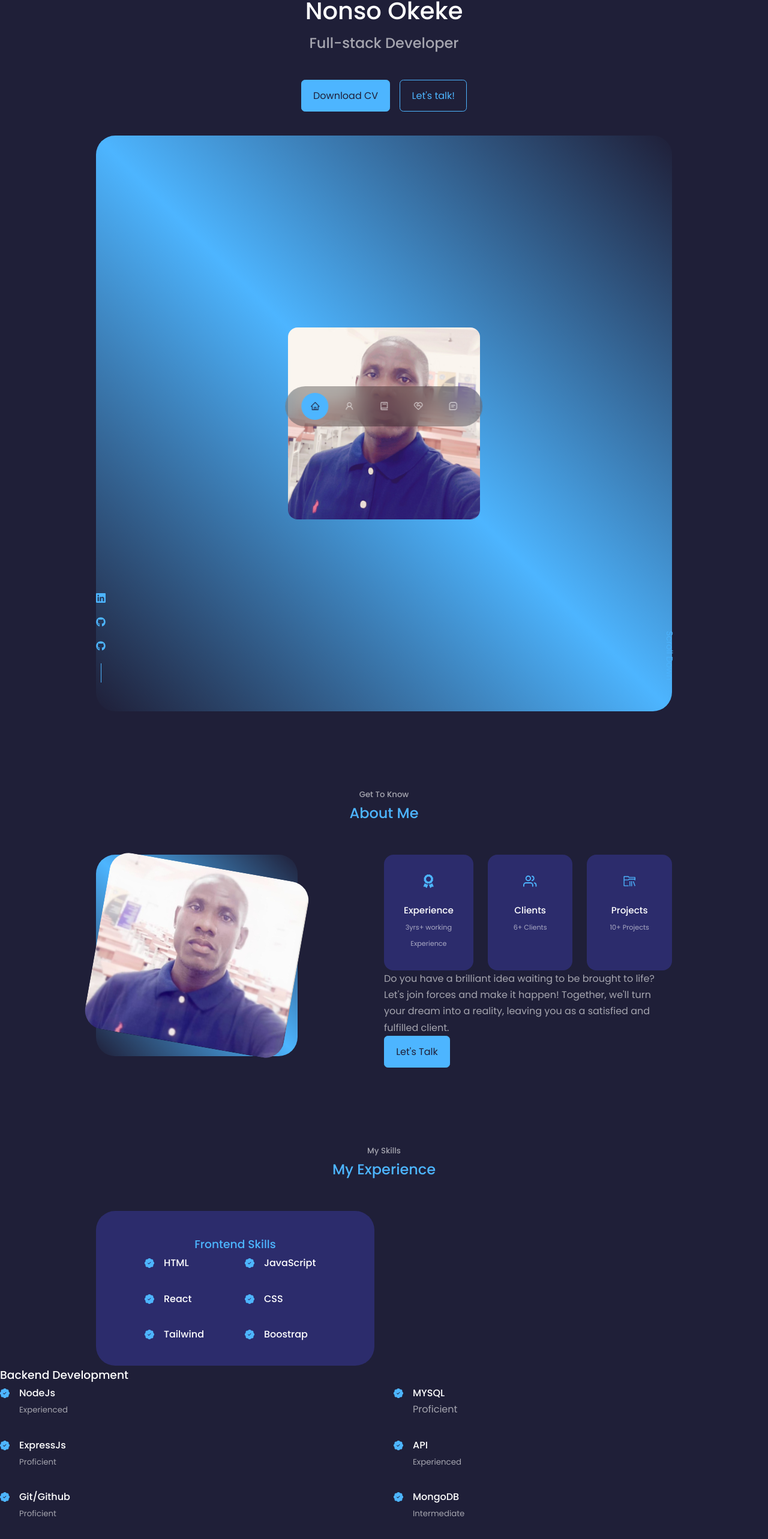
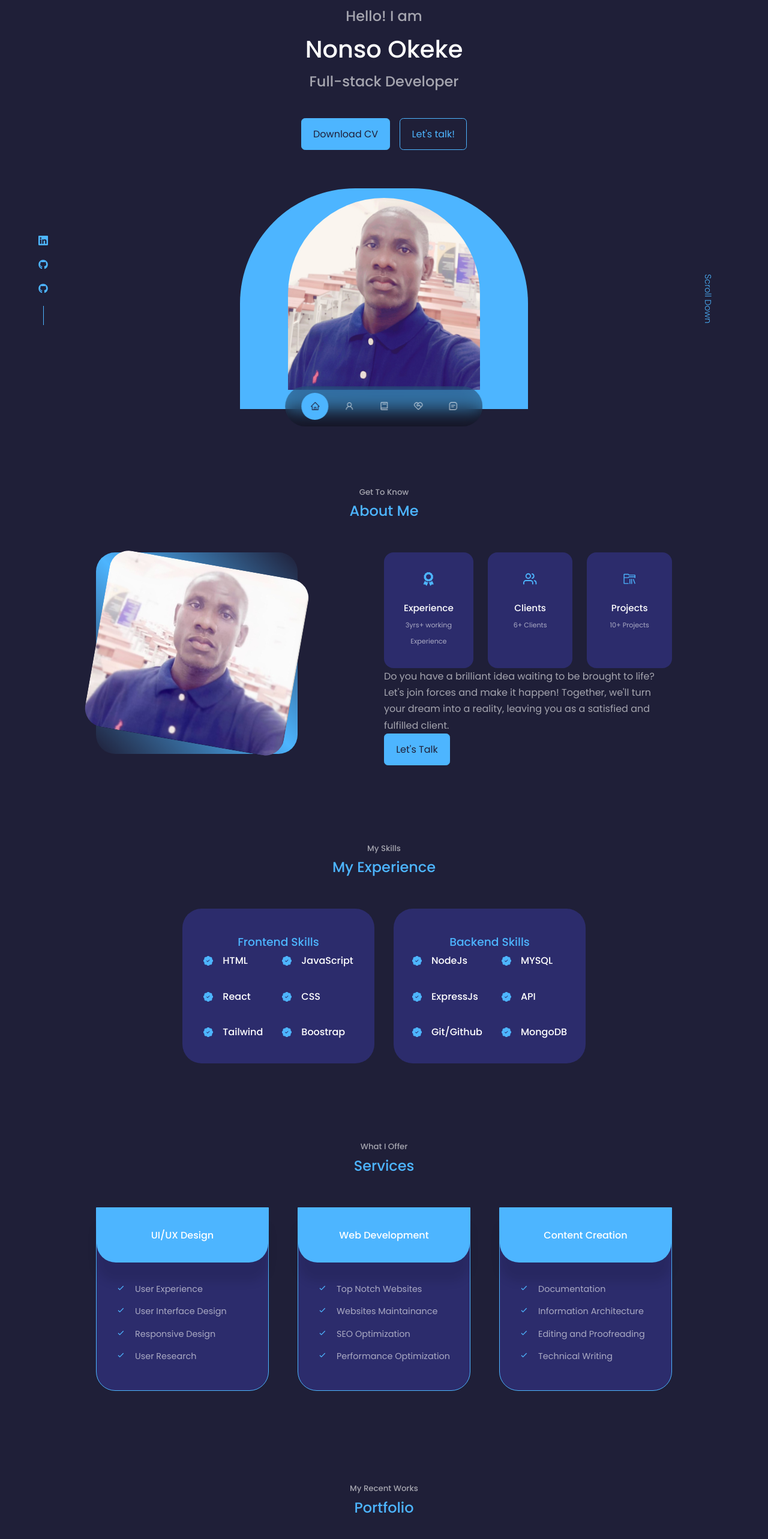
Before and after one commit to minospeed007/new_portrfolio, a React (Create React App) app: page / in a window 1280 px wide. Shown: the part 57-2623 px from the top of the page at 60% size. Built offline with nearby package versions, Linux system fonts and the light colour scheme.

Commit message:
updated files

```diff
--- a/src/components/contact/contact.css
+++ b/src/components/contact/contact.css
@@ -7,12 +7,10 @@
 .contact__options{
     display:flex;
     flex-direction:column;
-    gap:1.2rem;
 }
 .contact__option{
     background:var(--color-bg-variant);
     border-radius:1.2rem;
-    padding:1.2rem;
     text-align:center;
     border:1px solid transparent;
     transition:var(--transition);
@@ -37,7 +35,10 @@ form{
     flex-direction:column;
     gap:1.2rem;
 }
-
+.gap{
+    margin-top:1rem;
+    margin-bottom:1rem;
+}
 input, textarea{
     width:100%;
     padding:1.5rem;
--- a/src/components/contact/contact.js
+++ b/src/components/contact/contact.js
@@ -34,6 +34,7 @@ const sendEmail=(e)=>{
   target='_blank'>Send a message</a>
             </article>
             </div>
+            <div className='gap'></div>
             <form ref={form} onSubmit={sendEmail}>
                 <input type='text' name='name' placeholder='Your Full Name' required/>
                 <input type='email' name='email' placeholder='Your Email' required/>
--- a/src/components/experience/experience.css
+++ b/src/components/experience/experience.css
@@ -1,12 +1,19 @@
 .experience__container{
-    display:grid;
-    grid-template-columns:1fr 1fr;
+    display:flex;
+    align-items:center;
+    justify-content:center;
     gap:2rem;
 }
+.experience__backend-text{
+    text-align:center;
+    color:#1f1f38;
+}
 .experience__container > div {
+
     background:var(--color-bg-variant);
     padding:2.4rem 5rem;
     border-radius:2rem;
+    width:20rem;
     border:1px solid transparent;
     transition:var(--transition);
 }
@@ -21,7 +28,11 @@
     margin-bottom: 2px;
     color:var(--color-primary);
 }
-
+.front-end-div{
+    display:flex;
+    align-items:center;
+    justify-content:center;
+}
 .experience__content{
     display:grid;
     column-gap:2rem;
@@ -30,6 +41,7 @@
 }
 .experience__details{
     display:flex;
+
     gap:1rem;
 }
 .experience__details-icon{
--- a/src/components/experience/experience.js
+++ b/src/components/experience/experience.js
@@ -6,7 +6,8 @@ const Experience=()=>{
 
         <h5>My Skills</h5>
         <h2>My Experience</h2>
-        <div className='container experience__container'>
+        <div className=' experience__container'>
+            <div className='front-end-div'>
         <div>
             <h3>Frontend Skills</h3>
             <div className='experience__content-div'>
@@ -57,56 +58,60 @@ const Experience=()=>{
         </div>
         </div>
 
-            </div>
+        </div>
 
+
+        <div className='front-end-div'>
         <div className=" experience__backend ">
-        <h3>Backend Development</h3>
+        <h3 className=" experience__backend-text " >
+            Backend Skills</h3>
         <div className="backend__div">
             <div className="experience__content">
                 <article className="experience__details">
                     <BsPatchCheckFill className="experience__details-icon"/>
                     <div>
                     <h4 className='text-header'>NodeJs</h4>
-                    <small className='text-light'>Experienced</small>
+                    <small className='text-light'></small>
                     </div>
                 </article>
                 <article className="experience__details">
                     <BsPatchCheckFill className="experience__details-icon"/>
                     <div>
                     <h4 className='text-header'>MYSQL</h4>
-                    <p className='text-light'>Proficient</p>
+                    <p className='text-light'></p>
                     </div>
                 </article>
                 <article className="experience__details">
                     <BsPatchCheckFill className="experience__details-icon"/>
                     <div>
                     <h4 className='text-header'>ExpressJs</h4>
-                    <small className='text-light'>Proficient</small>
+                    <small className='text-light'></small>
                     </div>
                 </article><article className="experience__details">
                     <BsPatchCheckFill className="experience__details-icon"/>
                     <div>
                     <h4 className='text-header'>API</h4>
-                    <small className='text-light'>Experienced</small>
+                    <small className='text-light'></small>
                     </div>
                 </article>
                 <article className="experience__details">
                     <BsPatchCheckFill className="experience__details-icon"/>
                     <div>
                     <h4 className='text-header'>Git/Github</h4>
-                    <small className='text-light'>Proficient</small>
+                    <small className='text-light'></small>
                     </div>
                 </article>
                 <article className="experience__details">
                     <BsPatchCheckFill className="experience__details-icon"/>
                     <div>
                     <h4 className='text-header'>MongoDB</h4>
-                    <small className='text-light'>Intermediate</small>
+                    <small className='text-light'></small>
                     </div>
                 </article>
                 </div>
+                </div>
             </div>
-
+            </div>
 
 
         </div>
--- a/src/components/header/header.css
+++ b/src/components/header/header.css
@@ -6,18 +6,40 @@ headers{
 .about__me-images{
     border-radius:1rem;
     width:20rem;
+    border-radius:10rem 10rem 0 0;
+
+    margin-bottom:2rem;
+    margin-top:1rem;
     height:20rem;
 }
+.header__div{
+    display:flex;
+    align-items:center;
+    justify-content:center;
+}
+.header__text{
+    text-align:center;
+     margin-top:4rem;
+     display:flex;
+     align-items:center;
+     justify-content:center;
+}
 .header__cointainer{
+    display:flex;
+    align-items:center;
+    justify-content:center;
+    width:50%;
     height:100%;
+    background: var(--color-primary);
+    border-radius:12rem 12rem 0 0;
     margin-top:4rem;
-    text-align:center;
-    position:relative;
+
 }
 .scroll__down{
     position:absolute;
-    right:-2.3rem;
-    bottom:5rem;
+    right:-.3rem;
+    margin-top:4rem;
+    margin-right:4rem;
     transform: rotate(90deg);
     font-weight: 300;
     font-size: 0.9rem;
@@ -28,7 +50,6 @@ headers{
     display:flex;
     justify-content:center;
 margin-top:2.5rem;
-margin-bottom:2.5rem;
 gap:1rem;
 }
 .header__socials{
@@ -38,17 +59,14 @@ gap:1rem;
     gap: 0.8rem;
     position: absolute;
     left:0;
-    bottom: 3rem;
+    margin-left:4rem;
 }
 
 .me{
 
-    background: var(--color-primary);
-    width:25rem;
-    position: absolute;
-    height: 30rem;
+
+
 left:calc(50% -11rem);
-margin-top:4rem;
 border-radius:12rem 12rem 0 0;
 }
 
--- a/src/components/header/header.js
+++ b/src/components/header/header.js
@@ -5,20 +5,32 @@ import './header.css'
 const Header=()=>{
 
     return(
-    <header  >
-    <div className='container header__cointainer' >
+    <header className='container '  >
+    <div  >
+        <div className='header__text'>
+            <div>
       <h2 className='text-light'>Hello! I am </h2>
       <h1>Nonso Okeke</h1>
       <h2 className='text-light'>Full-stack Developer</h2>
+
       <CTA/>
+      </div>
+      </div>
+      <div className='me'>
+
+
+      <div className='header__div'>
       <Headersocial/>
-      <div className='about__me'>
-            <div className='about__image'>
+            <div className='header__cointainer'>
                 <img className='about__me-images' src={ME} alt=''/>
             </div>
+            <a href='#contact' className='scroll__down'>Scroll Down</a>
+
             </div>
 
-     <a href='#contact' className='scroll__down'>Scroll Down</a>
+            </div>
+
+
 
     </div>
     </header>
--- a/src/components/portfolio/portfolio.css
+++ b/src/components/portfolio/portfolio.css
@@ -3,53 +3,53 @@
     display:flex;
     justify-content: center;
     align-items: center;
-    flex-direction:column;
+    flex-wrap:wrap;
 
 }
 
 
 
-.portfolio__item {
+.portfolio__itemj {
     display:flex;
     justify-content: center;
     align-items: center;
-    flex-direction:column;
+    background-color:red;
 }
 
 .portfolio__item-image {
+
    width:30rem;
    height:auto;
    margin-top:2rem;
 }
-.portfolio__item-cta{
-    display:flex;
-    margin-top:1rem;
-    gap:1rem;
-}
+
 .portfolio__image {
-    width: 100%;
+    width: 25rem;
     height: auto;
+    border-radius:1rem;
     object-fit: cover;
 }
-.portfolio__container{
+
+.portfolio-div-parent{
     display:flex;
     justify-content:center;
-    align-items:center;
-}
-.portfolio__item{
-    min-height:20rem;
+align-items:center;
+    width:25rem;
+    margin-top:1rem;
+    margin-bottom:1rem;
 }
 .portfolio__child{
-    display:grid;
-    grid-template-columns:repeat(3,1fr);
+    display:flex;
+justify-content:center;
+align-items:center;
     gap:1rem;
     width:80%;
 }
 .portfolio__item-cta{
 display:flex;
-justify-content:space-around;
-align-items:center;
+gap:1rem;
 margin-top:1rem;
+text-align:center;
 }
 
 @media only screen and (max-width:900px) {
@@ -58,6 +58,14 @@ margin-top:1rem;
         margin-top:1.3rem;
         font-size:2.8rem;
     }
+
+    .portfolio__item-cta{
+        display:flex;
+        gap:1rem;
+        margin-top:1rem;
+        text-align:center;
+        height:auto;
+        }
     .btn{font-size:1.3rem;}
     .text-light{
         font-size:1.2rem;
--- a/src/components/portfolio/portfolio.js
+++ b/src/components/portfolio/portfolio.js
@@ -10,23 +10,27 @@ const Portfolio = () => {
                 <h5>My Recent Works</h5>
                 <h2>Portfolio</h2>
                 <div className='portfolio__container'>
-                    <div >
+
 
                     <div className="portfolio__child">
                         <article className='portfolio__item'>
                             <div className='portfolio__item-image'>
                                 <img src={cryptokong} className='portfolio__image' alt='portfolio-img'/>
+                                </div>
 
-                            <div className='portfolio-div'>
+                            <div className='portfolio-div-parent'>
+                            <div>
                                 <h3>CryptoKong </h3>
                                 <h5 className='text-light'>CryptoKong is a Platform that provides Crypto enthusiasts with up-to-date
                                     news, prices, charts about their favorite crypto coins.
                                 </h5>
-                                </div>
-                            </div>
+
+
                             <div className='portfolio__item-cta'>
                                 <a href='https://github.com/minospeed007' className='btn' target='_blank'>Github</a>
                                 <a href='https://github.com/minospeed007' className='btn btn-primary' target='_blank'>Live Demo</a>
+                            </div>
+                            </div>
                             </div>
                         </article>
                         </div>
@@ -35,17 +39,20 @@ const Portfolio = () => {
                         <article className='portfolio__item'>
                             <div className='portfolio__item-image'>
                                 <img src={Momobook} className='portfolio__image' alt='portfolio-img'/>
-
+                            </div>
+                            <div className='portfolio-div-parent'>
                             <div className='portfolio-div'>
                                 <h3>Momobook </h3>
                                 <h5 className='text-light'>Momobook is an efficient software that helps Mobile money Vendors to perform transactions
                                     more efficiently. With Momobook, Vendors will no longer need to record transactions manually into a book.
                                 </h5>
-                            </div>
-                            </div>
+
+
                             <div className='portfolio__item-cta'>
                                 <a href='https://github.com/minospeed007' className='btn' target='_blank'>Github</a>
                                 <a href='https://github.com/minospeed007' className='btn btn-primary' target='_blank'>Live Demo</a>
+                            </div>
+                            </div>
                             </div>
                         </article>
                         </div>
@@ -54,22 +61,24 @@ const Portfolio = () => {
                         <article className='portfolio__item'>
                             <div className='portfolio__item-image'>
                                 <img src={Afia} className='portfolio__image' alt='portfolio-img'/>
-
-                            <div className='portfolio-div'>
+                            </div>
+                            <div className='portfolio-div-parent'>
+                            <div>
                                 <h3>Afia </h3>
                                 <h5 className='text-light'>
                                     Afia is an Ecommerce website that offers secure and convenient shopping experiences to online shoppers.
                                 </h5>
-                                </div>
-                            </div>
+
                             <div className='portfolio__item-cta'>
                                 <a href='https://github.com/minospeed007' className='btn' target='_blank'>Github</a>
                                 <a href='https://github.com/minospeed007' className='btn btn-primary' target='_blank'>Live Demo</a>
                             </div>
+                            </div>
+                            </div>
                         </article>
                     </div>
                 </div>
-                </div>
+
             </section>
         </>
     )
--- a/src/components/testimonials/testimonials.css
+++ b/src/components/testimonials/testimonials.css
@@ -1,47 +1,47 @@
-.container .testimonial_container{
-    width:40%;
+.container .testimonial_containers{
+    width:10%;
     padding-bottom:4rem;
 }
 .client_avatar{
-    width:4rem;
+    width:4.3rem;
     overflow:hidden;
     aspect-ratio:1/1;
     border-radius:50%;
     margin:0 auto 1rem;
-    border:0.4rem solid var(--color-primary-variant);
+    border:0.2rem solid var(--color-primary-variant);
 }
 .client__img{
-    width:3.5rem;
-    height:3.5rem;
+    width:4rem;
+    height:4rem;
     border-radius:50%;
 
+}
+.swiper-pagination{
+    margin-top:4rem;
 }
 .swiper-pagination-clickable .swiper-pagination-bullet {
     background:var(--color-primary);
 }
-.client__reviewr{
+.client__reviews{
     color:var(--color-light);
     font-weight:300;
     display:block;
-    width:80%;
-
-
-
+    width:50%;
     margin:0.8rem auto 0;
 }
+
 .testimonial{
-    background:var(--color-bg-variant);
     text-align:center;
     padding:2rem;
-
-    width:40%;
+    background:var(--color-bg-variant);
+    width:30%;
     border-radius:1rem;
     user-select:none;
 }
 
 
 @media screen and (max-width:1000px) {
-    .container .testimonial__container{
+    .container .testimonial_container{
         width:40%;
     }
     .swiper-pagination-clickable .swiper-pagination-bullet {
@@ -67,7 +67,7 @@
 }
 
 @media screen and (max-width:600px) {
-    .container .testimonial__container{
+    .container .testimonial_container{
         width:var(--container-width-sm);
     }
 
--- a/src/components/testimonials/testimonials.js
+++ b/src/components/testimonials/testimonials.js
@@ -26,15 +26,12 @@ const Testimonial=()=>{
 
                 </div>
                 <h4 className='client_name'>Chinwendu</h4>
-            <small className='client__reviews'>
-                <h4 className='client_name'>Chinwendu</h4>
-                </small>
-            <small className='client__reviews'>
+            <p className='client__reviews'>
                " Working with Nonso Okeke was truly inspiring.
                  As a dedicated developer, his passion and attention to detail motivated our team.
                   His expertise and unwavering work ethic are commendable.
                  I recommend him for any development project".
-            </small>
+            </p>
             </SwiperSlide>
             <SwiperSlide className='testimonial'>
                 <div className='client_avatar'>
```
